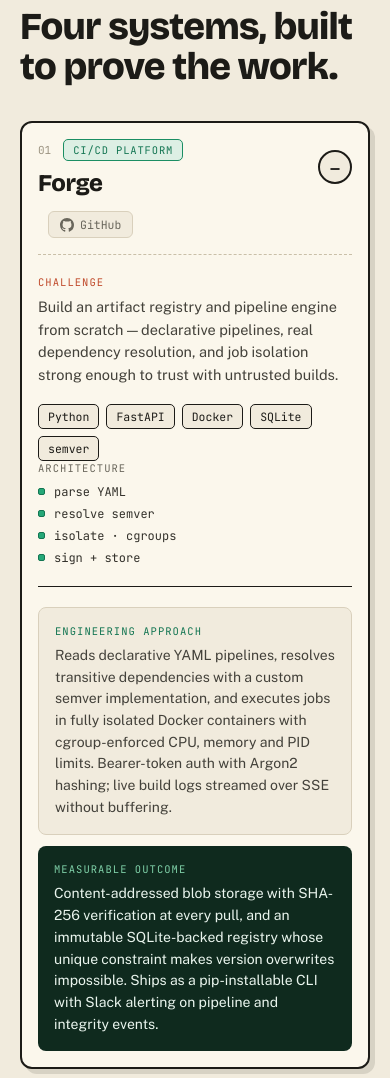
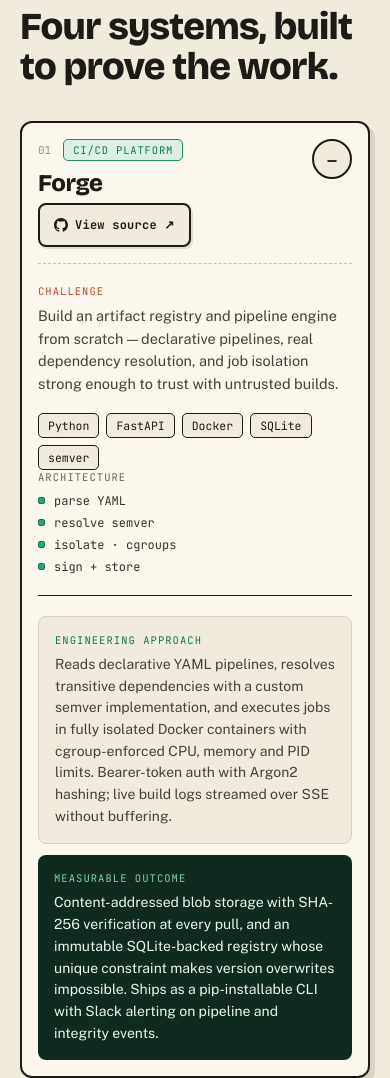
Before and after one commit to GideonIsBuilding/gideonisbuilding.github.io, a plain HTML site: page index.html in a window 390 px wide. Shown: the part 2029-3107 px from the top of the page. Drawn offline with nearby package versions, Linux system fonts and the light colour scheme.

Commit message:
feat: redesign GitHub links as prominent "View source" buttons in work cards
- Move link from passive chip below title to top-right action area
- Add distinct button styling with hover raise, shadow, and icon animation
- Separate expand trigger from source link (no nested interactive elements)
- Mobile: source button moves below title, expand symbol stays top-right
- WCAG AA focus ring and accessible aria-labels per project

```diff
--- a/index.html
+++ b/index.html
@@ -214,7 +214,7 @@
     </div>
     <div class="contact-footer">
       <div class="contact-avail"><span class="status-dot anim-pulse"></span>Available for engagements · Q3 2026</div>
-      <div class="contact-copy">© 2026 Gideon Aleonogwe · TechPeak Lab · all systems nominal</div>
+      <div class="contact-copy">© 2026 Gideon Aleonogwe · TechPeak Lab</div>
     </div>
   </div>
 </section>
--- a/script.js
+++ b/script.js
@@ -595,24 +595,26 @@ function renderCases(){
     const open=state.expanded===c.id;
     const card=document.createElement('div');
     card.className='case-card';
-    const githubLink = c.github ? `<a href="${c.github}" class="case-link-btn" target="_blank" rel="noopener">${GITHUB_SVG}GitHub</a>` : '';
-    const liveLink   = c.live   ? `<a href="${c.live}"   class="case-link-btn" target="_blank" rel="noopener">${EXTERNAL_SVG}Live site</a>` : '';
+    const srcBtn = c.github
+      ? `<a href="${c.github}" class="case-src-btn" target="_blank" rel="noopener noreferrer"
+           aria-label="View ${c.title} source code on GitHub, opens in a new tab">${GITHUB_SVG}View source ↗</a>`
+      : '';
     card.innerHTML=`
-      <button class="case-toggle">
-        <div>
+      <div class="case-header">
+        <button class="case-expand-trigger" aria-expanded="${open}">
           <div class="case-meta">
             <span class="case-idx">0${i+1}</span>
             <span class="case-tag">${c.tag}</span>
             <span class="case-team">${c.team}</span>
           </div>
           <div class="case-title">${c.title}</div>
-        </div>
-        <div class="case-toggle-right">
+        </button>
+        ${srcBtn}
+        <button class="case-expand-btn" aria-label="${open?'Collapse':'Expand'} ${c.title} case study">
           <span class="case-open-text">${open?'Collapse':'Expand case'}</span>
           <span class="case-sym">${open?'–':'+'}</span>
-        </div>
-      </button>
-      <div class="case-links">${githubLink}${liveLink}</div>
+        </button>
+      </div>
       <div class="case-body">
         <div class="case-summary">
           <div>
@@ -630,10 +632,9 @@ function renderCases(){
           <div class="case-outcome"><div class="case-outcome-label">Measurable outcome</div><p class="case-outcome-p">${c.outcome}</p></div>
         </div>`:''}
       </div>`;
-    card.querySelector('.case-toggle').addEventListener('click',()=>{
-      state.expanded = state.expanded===c.id ? null : c.id;
-      renderCases();
-    });
+    const toggle=()=>{ state.expanded=state.expanded===c.id?null:c.id; renderCases(); };
+    card.querySelector('.case-expand-trigger').addEventListener('click',toggle);
+    card.querySelector('.case-expand-btn').addEventListener('click',toggle);
     el.appendChild(card);
   });
 }
--- a/styles.css
+++ b/styles.css
@@ -181,20 +181,31 @@ section{padding:80px 120px;border-bottom:2px solid var(--ink);background:var(--p
 /* ── WORK ── */
 .cases{display:flex;flex-direction:column;gap:18px;}
 .case-card{border:2px solid var(--ink);border-radius:12px;background:var(--card);box-shadow:5px 5px 0 rgba(var(--shadow-rgb),.12);overflow:hidden;}
-.case-toggle{width:100%;text-align:left;display:grid;grid-template-columns:1fr auto;gap:24px;align-items:center;padding:22px 26px;background:transparent;border:none;}
-.case-toggle:hover .case-sym{background:var(--card2);}
+
+/* card header: title left, actions right */
+.case-header{display:grid;grid-template-columns:1fr auto auto;align-items:center;gap:0 14px;padding:22px 26px;}
+.case-expand-trigger{grid-column:1;text-align:left;background:transparent;border:none;cursor:pointer;padding:0;min-width:0;}
 .case-meta{display:flex;align-items:center;gap:12px;margin-bottom:10px;}
 .case-idx{font-family:'JetBrains Mono',monospace;font-size:11px;color:var(--ink-faint);}
 .case-tag{font-family:'JetBrains Mono',monospace;font-size:10.5px;letter-spacing:.08em;text-transform:uppercase;color:var(--green-ink);border:1.5px solid var(--green-bd);background:var(--green-tint);padding:3px 9px;border-radius:5px;}
 .case-team{font-family:'JetBrains Mono',monospace;font-size:11px;color:var(--ink-soft);}
 .case-title{font-family:'Bricolage Grotesque',sans-serif;font-weight:800;font-size:30px;letter-spacing:-0.02em;line-height:1;}
-.case-toggle-right{display:flex;align-items:center;gap:14px;}
+
+/* View source button */
+.case-src-btn{grid-column:2;display:inline-flex;align-items:center;gap:7px;min-height:40px;padding:0 14px;font-family:'JetBrains Mono',monospace;font-size:12px;font-weight:600;letter-spacing:.02em;white-space:nowrap;color:var(--ink);background:var(--paper);border:2px solid var(--ink);border-radius:8px;box-shadow:2px 2px 0 rgba(var(--shadow-rgb),.12);text-decoration:none;transition:transform .15s ease,box-shadow .15s ease,background .15s ease,color .15s ease;}
+.case-src-btn:hover{background:var(--ink);color:var(--canvas);transform:translateY(-1px);box-shadow:3px 3px 0 rgba(var(--shadow-rgb),.25);}
+.case-src-btn svg{flex:none;transition:transform .15s ease;}
+.case-src-btn:hover svg{transform:translate(1px,-1px);}
+.case-src-btn:focus-visible{outline:2px solid var(--green);outline-offset:3px;}
+[data-theme="dark"] .case-src-btn{background:var(--card2);color:#F0EDE8;border-color:rgba(240,237,232,.4);}
+[data-theme="dark"] .case-src-btn:hover{background:rgba(47,191,138,.9);color:#0C3F2B;border-color:var(--green);}
+
+/* Expand/collapse button */
+.case-expand-btn{grid-column:3;display:inline-flex;align-items:center;gap:10px;background:transparent;border:none;cursor:pointer;padding:0;flex:none;}
 .case-open-text{font-family:'JetBrains Mono',monospace;font-size:11px;color:var(--ink-soft);text-transform:uppercase;letter-spacing:.06em;}
-.case-sym{width:34px;height:34px;border:2px solid var(--ink);border-radius:50%;display:flex;align-items:center;justify-content:center;font-size:20px;font-weight:600;background:var(--paper);}
-.case-links{display:flex;gap:8px;padding:0 26px 16px;}
-.case-link-btn{display:inline-flex;align-items:center;gap:6px;font-family:'JetBrains Mono',monospace;font-size:11.5px;color:var(--ink-soft);border:1.5px solid var(--line);border-radius:6px;padding:5px 11px;text-decoration:none;background:var(--paper);}
-.case-link-btn:hover{color:var(--ink);border-color:var(--ink);background:var(--card2);}
-.case-link-btn svg{flex:none;}
+.case-sym{width:40px;height:40px;border:2px solid var(--ink);border-radius:50%;display:flex;align-items:center;justify-content:center;font-size:20px;font-weight:600;background:var(--paper);flex:none;}
+.case-expand-btn:hover .case-sym{background:var(--card2);}
+
 .case-body{padding:0 26px 22px;}
 .case-summary{display:grid;grid-template-columns:1.4fr 1fr;gap:24px;border-top:1.5px dashed var(--divider);padding-top:20px;}
 .case-challenge-label{font-family:'JetBrains Mono',monospace;font-size:10.5px;letter-spacing:.1em;text-transform:uppercase;color:var(--clay);margin-bottom:7px;}
@@ -214,12 +225,15 @@ section{padding:80px 120px;border-bottom:2px solid var(--ink);background:var(--p
 .case-outcome-p{margin:0;font-size:14px;line-height:1.55;color:#EAF5EE;}
 
 @media(max-width:900px){
-  .case-toggle{padding:16px;grid-template-columns:1fr auto;}
+  .case-header{grid-template-columns:1fr auto;grid-template-rows:auto auto;padding:16px;gap:8px 12px;align-items:start;}
+  .case-expand-trigger{grid-column:1;grid-row:1;}
+  .case-src-btn{grid-column:1;grid-row:2;min-height:44px;width:fit-content;}
+  .case-expand-btn{grid-column:2;grid-row:1;align-self:start;}
+  .case-open-text{display:none;}
   .case-title{font-size:24px;}
   .case-body{padding:0 16px 16px;}
   .case-summary{grid-template-columns:1fr;gap:0;}
   .case-expanded{grid-template-columns:1fr;gap:11px;}
-  .case-open-text{display:none;}
   .case-meta .case-team{display:none;}
 }
 
```
